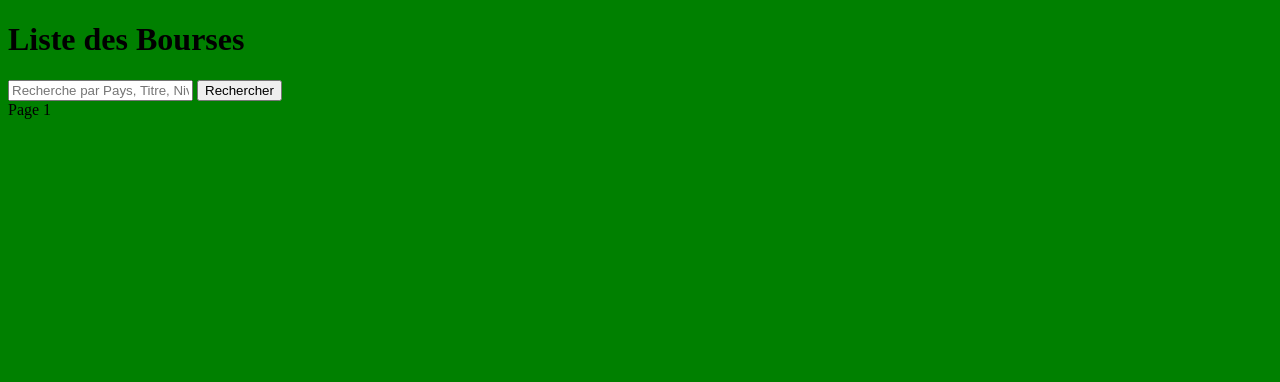
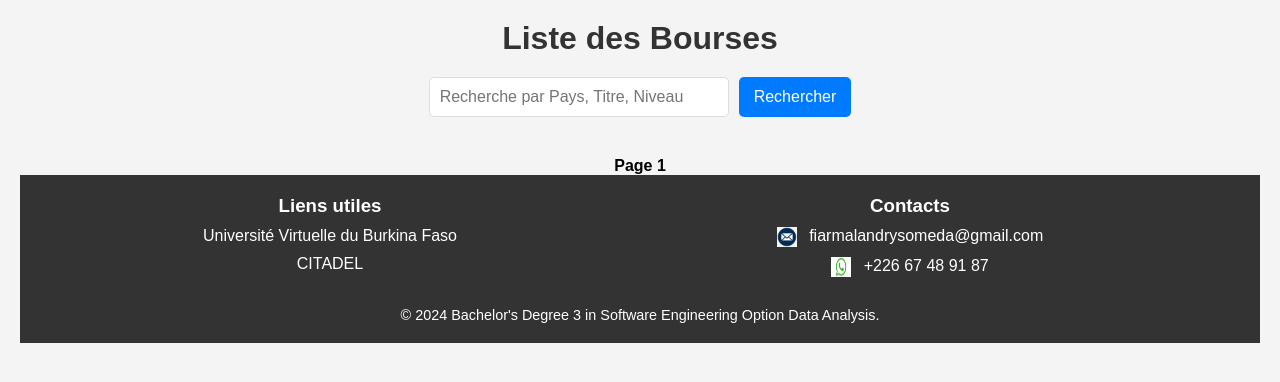
Before and after one commit to Fiarma5233/Projet_Tutore, a Flask app: page / in a window 1280 px wide. Shown: the top 382 px of the page. Run offline with Flask 3, Linux system fonts and the light colour scheme; data that the repository does not hold is empty; some libraries are stand-ins or nearby versions.

Commit message:
29-09-2024 version

```diff
--- a/Schoolarship/app.py
+++ b/Schoolarship/app.py
@@ -7,7 +7,7 @@ from dotenv import load_dotenv
 from users.users_authentification import auth_blueprint, create_users_table
 from databases.db import get_all_bourses, get_bourse_by_id  # Importer la fonction qui récupère les données de la base
 from utils.utils import install_python_dependencies, install_chrome_and_chromedriver
-
+import datetime
 load_dotenv()  # Charge les variables d'environnement à partir du fichier .env
 os.environ['OAUTHLIB_INSECURE_TRANSPORT'] = '1'
 
@@ -53,6 +53,10 @@ def details(bourse_id):
     else:
         return "Bourse non trouvée", 404
 
+@app.context_processor
+def inject_current_year():
+    return {'current_year': datetime.datetime.now().year}
+
 @app.route('/bourses', methods=['GET'])
 def afficher_bourses():
     search_term = request.args.get('search', '')
--- /dev/null
+++ b/Schoolarship/static/css/footer.css
@@ -0,0 +1,68 @@
+
+/* %%%%%%%%%%% */
+
+* {
+    box-sizing: border-box; /* Appliquer border-box à tous les éléments */
+    margin: 0; /* Retirer les marges par défaut */
+    padding: 0; /* Retirer le padding par défaut */
+}
+
+footer {
+    background-color: #333;
+    color: #fff;
+    padding: 20px 0;
+    width: 100%; /* Assurez-vous que le footer prenne 100% de la largeur */
+}
+
+.footer-container {
+    display: flex;
+    justify-content: space-around; /* Espacement uniforme entre les sections */
+    align-items: flex-start;
+    flex-wrap: wrap; /* Permet aux sections de se réorganiser sur plusieurs lignes */
+    max-width: 1200px; /* Optionnel : pour limiter la largeur du contenu à un maximum */
+    margin: 0 ; /* Centre le footer si la largeur maximale est utilisée */
+    padding: 0 20px; /* Espacement latéral */
+}
+
+.footer-section {
+    flex: 1;
+    min-width: 200px; /* Largeur minimale pour chaque section */
+    text-align: center;
+}
+
+.footer-section h3 {
+    color: #fff;
+}
+
+.footer-section ul {
+    list-style-type: none;
+    padding: 0;
+}
+
+.footer-section li {
+    margin: 10px 0;
+}
+
+.footer-copyright {
+    text-align: center;
+    margin-top: 20px;
+    font-size: 0.9em; /* Taille de police légèrement plus petite */
+}
+
+/* Styles supplémentaires */
+.footer-link {
+    text-decoration: none;
+    color: #fff;
+    transition: color 0.3s ease;
+}
+
+.footer-link:hover {
+    color: #00ff7f; /* Couleur au survol */
+}
+
+.footer-icon {
+    width: 20px;
+    height: 20px;
+    vertical-align: middle; /* Alignement vertical des icônes */
+    margin-right: 8px; /* Espacement entre l'icône et le texte */
+}
--- /dev/null
+++ b/Schoolarship/static/css/index.css
@@ -0,0 +1,69 @@
+
+    body {
+        font-family: Arial, sans-serif;
+        margin: 0;
+        padding: 20px;
+        background-color: #f4f4f4;
+    }
+
+    h1 {
+        text-align: center; /* Centrer le titre */
+        color: #333; /* Couleur du titre */
+        margin-bottom: 20px; /* Marge inférieure */
+        font-size: 2em; /* Taille du texte du titre */
+    }
+
+    .bourses-container {
+        display: grid;
+        grid-template-columns: repeat(3, 1fr); /* 3 colonnes */
+        gap: 20px; /* Espacement entre les éléments */
+        margin-top: 20px;
+    }
+
+    .bourse-item {
+        background-color: #fff;
+        border: 1px solid #ddd;
+        border-radius: 5px;
+        padding: 10px;
+        text-align: center;
+        box-shadow: 0 2px 5px rgba(0, 0, 0, 0.1);
+        transition: transform 0.2s; /* Animation pour l'effet de survol */
+    }
+
+    .bourse-item:hover {
+        transform: scale(1.05); /* Agrandir légèrement au survol */
+    }
+
+    .bourse-image {
+        width: 100px;
+        height: 100px;
+        margin-bottom: 15px;
+    }
+
+    .pagination {
+        margin-top: 20px;
+        text-align: center;
+    }
+
+    .pagination a {
+        margin: 0 10px;
+        text-decoration: none;
+        color: #007bff;
+    }
+
+    .pagination span {
+        font-weight: bold;
+    }
+
+    /* Responsive Design */
+    @media (max-width: 768px) {
+        .bourses-container {
+            grid-template-columns: repeat(2, 1fr); /* 2 colonnes sur écrans moyens */
+        }
+    }
+
+    @media (max-width: 480px) {
+        .bourses-container {
+            grid-template-columns: 1fr; /* 1 colonne sur petits écrans */
+        }
+    }
--- a/Schoolarship/templates/base.html
+++ b/Schoolarship/templates/base.html
@@ -21,6 +21,7 @@
 </body>
 
     {% block footer %}
+        {% include 'includes/footer.html' %}
 
     {% endblock footer %}
 </html>
--- a/Schoolarship/templates/detail.html
+++ b/Schoolarship/templates/detail.html
@@ -62,3 +62,6 @@
 
 <a href="{{ url_for('index') }}" class="btn btn-secondary">Retour à la liste</a>
 {% endblock %}
+
+
+################################
--- /dev/null
+++ b/Schoolarship/templates/includes/footer.html
@@ -0,0 +1,40 @@
+<footer class="footer">
+    <div class="footer-container">
+
+        <!-- Section Liens utiles -->
+        <div class="footer-section">
+            <h3>Liens utiles</h3>
+            <ul>
+                <li>
+                    <a href="https://uv.bf/" target="_blank" class="footer-link">Université Virtuelle du Burkina Faso</a>
+                </li>
+                <li>
+                    <a href="https://citadel.bf/" target="_blank" class="footer-link">CITADEL</a>
+                </li>
+            </ul>
+        </div>
+
+        <!-- Section Contacts -->
+        <div class="footer-section">
+            <h3>Contacts</h3>
+            <ul>
+                <li>
+                    <img src="{{ url_for('static', filename='images/email.jpeg') }}" alt="Email" class="footer-icon">
+                    <a href="mailto:fiarmalandrysomeda@gmail.com" class="footer-link">fiarmalandrysomeda@gmail.com</a>
+                </li>
+                <li>
+                    <img src="{{ url_for('static', filename='images/whatsapp.jpeg') }}" alt="WhatsApp" class="footer-icon">
+                    <a href="https://wa.me/22667489187" target="_blank" class="footer-link">+226 67 48 91 87</a>
+                </li>
+            </ul>
+        </div>
+    </div>
+
+    <!-- Copyright -->
+    <div class="footer-copyright">
+        <p>&copy; {{ current_year }} Bachelor's Degree 3 in Software Engineering Option Data Analysis.</p>
+    </div>
+</footer>
+
+
+<link rel="stylesheet" href="{{ url_for('static', filename='css/footer.css') }}">
--- a/Schoolarship/templates/includes/search_form.html
+++ b/Schoolarship/templates/includes/search_form.html
@@ -1,5 +1,60 @@
-<!-- Formulaire de recherche -->
+<!-- Formulaire de recherche
 <form method="GET" action="{{ url_for('index') }}">
     <input type="text" name="search" placeholder="Recherche par Pays, Titre, Niveau" required>
     <button type="submit">Rechercher</button>
+</form> -->
+
+
+<!-- Formulaire de recherche -->
+<form method="GET" action="{{ url_for('index') }}" class="search-form">
+    <input type="text" name="search" placeholder="Recherche par Pays, Titre, Niveau" required>
+    <button type="submit">Rechercher</button>
 </form>
+
+<!-- Style CSS intégré -->
+<style>
+    .search-form {
+        display: flex; /* Utiliser flexbox pour l'alignement */
+        justify-content: center; /* Centrer horizontalement */
+        margin: 20px 0; /* Marges pour le haut et le bas */
+        gap: 10px; /* Espace entre le champ de recherche et le bouton */
+    }
+
+    .search-form input {
+        padding: 10px; /* Espacement interne pour le champ de recherche */
+        border: 1px solid #ddd; /* Bordure grise */
+        border-radius: 5px; /* Coins arrondis */
+        width: 100%; /* Prendre toute la largeur disponible */
+        max-width: 300px; /* Largeur maximale pour les grands écrans */
+        font-size: 16px; /* Taille de la police */
+    }
+
+    .search-form button {
+        padding: 10px 15px; /* Espacement interne pour le bouton */
+        border: none; /* Pas de bordure */
+        border-radius: 5px; /* Coins arrondis */
+        background-color: #007bff; /* Couleur de fond bleue */
+        color: white; /* Couleur du texte en blanc */
+        font-size: 16px; /* Taille de la police */
+        cursor: pointer; /* Changer le curseur au survol */
+        transition: background-color 0.3s; /* Transition pour le survol */
+    }
+
+    .search-form button:hover {
+        background-color: #0056b3; /* Couleur au survol */
+    }
+
+    /* Responsive Design */
+    @media (max-width: 480px) {
+        .search-form {
+            flex-direction: column; /* Passer en colonne sur petits écrans */
+            align-items: center; /* Centrer les éléments */
+        }
+
+        .search-form input,
+        .search-form button {
+            width: 100%; /* Prendre toute la largeur sur petits écrans */
+            max-width: none; /* Retirer la largeur maximale */
+        }
+    }
+</style>
--- a/Schoolarship/templates/index.html
+++ b/Schoolarship/templates/index.html
@@ -1,12 +1,8 @@
-
-
-
 {% extends "base.html" %}
 
 {% block content %}
-<!-- Inclure SweetAlert2 CSS -->
-<!-- <link rel="stylesheet" href="https://cdn.jsdelivr.net/npm/sweetalert2@11/dist/sweetalert2.min.css"> -->
-
+<div class="wrapper">
+    <div class="content">
         <!-- Inclure SweetAlert2 CSS -->
         <link rel="stylesheet" href="https://cdn.jsdelivr.net/npm/sweetalert2@11/dist/sweetalert2.min.css">
 
@@ -16,6 +12,8 @@
         <!-- Inclure le fichier JavaScript que nous avons créé -->
         <script src="{{ url_for('static', filename='js/popup.js') }}"></script>
 
+        <!-- Inclure le fichier CSS -->
+        <link rel="stylesheet" href="{{ url_for('static', filename='css/index.css') }}">
 
                 <!-- Liste de bourses -->
         <h1>Liste des Bourses</h1>
@@ -23,34 +21,29 @@
         <!-- Inclure le formulaire de recherche -->
         {% include 'includes/search_form.html' %}
 
-
         <!-- Affichage des bourses -->
         <div class="bourses-container">
-    <div class="row">
             {% for bourse in opportunities %}
-            <div class="col-4">
                 <div class="bourse-item">
                     <!-- Image selon le type de bourse -->
                     {% if bourse[3] == "Bourse" %}
-                        <img src="{{ url_for('static', filename='images/bourse.png') }}" alt="Bourse" style="width: 100px; height: 100px;">
+                        <img src="{{ url_for('static', filename='images/bourse.png') }}" alt="Bourse" class="bourse-image">
                     {% elif bourse[3] == "Stage" %}
-                        <img src="{{ url_for('static', filename='images/stage.jpeg') }}" alt="Stage" style="width: 100px; height: 100px;">
+                        <img src="{{ url_for('static', filename='images/stage.jpeg') }}" alt="Stage" class="bourse-image">
                     {% elif bourse[3] == "Formation" %}
-                        <img src="{{ url_for('static', filename='images/formation.jpeg') }}" alt="Formation" style="width: 100px; height: 100px;">
+                        <img src="{{ url_for('static', filename='images/formation.jpeg') }}" alt="Formation" class="bourse-image">
                     {% endif %}
 
                     <!-- Titre, pays, description, et bouton "Voir plus" -->
                     <h3>{{ bourse[2] }}</h3> <!-- Titre -->
                     <p><strong>Pays :</strong> {{ bourse[1] }}</p> <!-- Pays -->
                     <p>{{ bourse[4][:100] }}...</p> <!-- Description abrégée -->
-                    <a href="{{ url_for('details', bourse_id=bourse[0]) }}" class="btn btn-primary">Voir plus</a>
-                </div>
+                    <a href="{{ url_for('details', bourse_id=bourse[0]) }}" class="btn">Voir plus</a>
                 </div>
             {% endfor %}
         </div>
-</div>
 
-
+        <!-- Pagination -->
         <div class="pagination">
             {% if page > 1 %}
                 <a href="?page={{ page - 1 }}&per_page={{ per_page }}">Précédent</a>
@@ -63,4 +56,4 @@
             {% endif %}
         </div>
 
-{% endblock %}
+{% endblock content %}
```
Also changed, not shown: Schoolarship/static/images/email.jpeg (added), Schoolarship/static/images/telephone.jpeg (added), Schoolarship/static/images/whatsapp.jpeg (added), 1 other file. Lines whose indentation alone changed are shown as unchanged.
